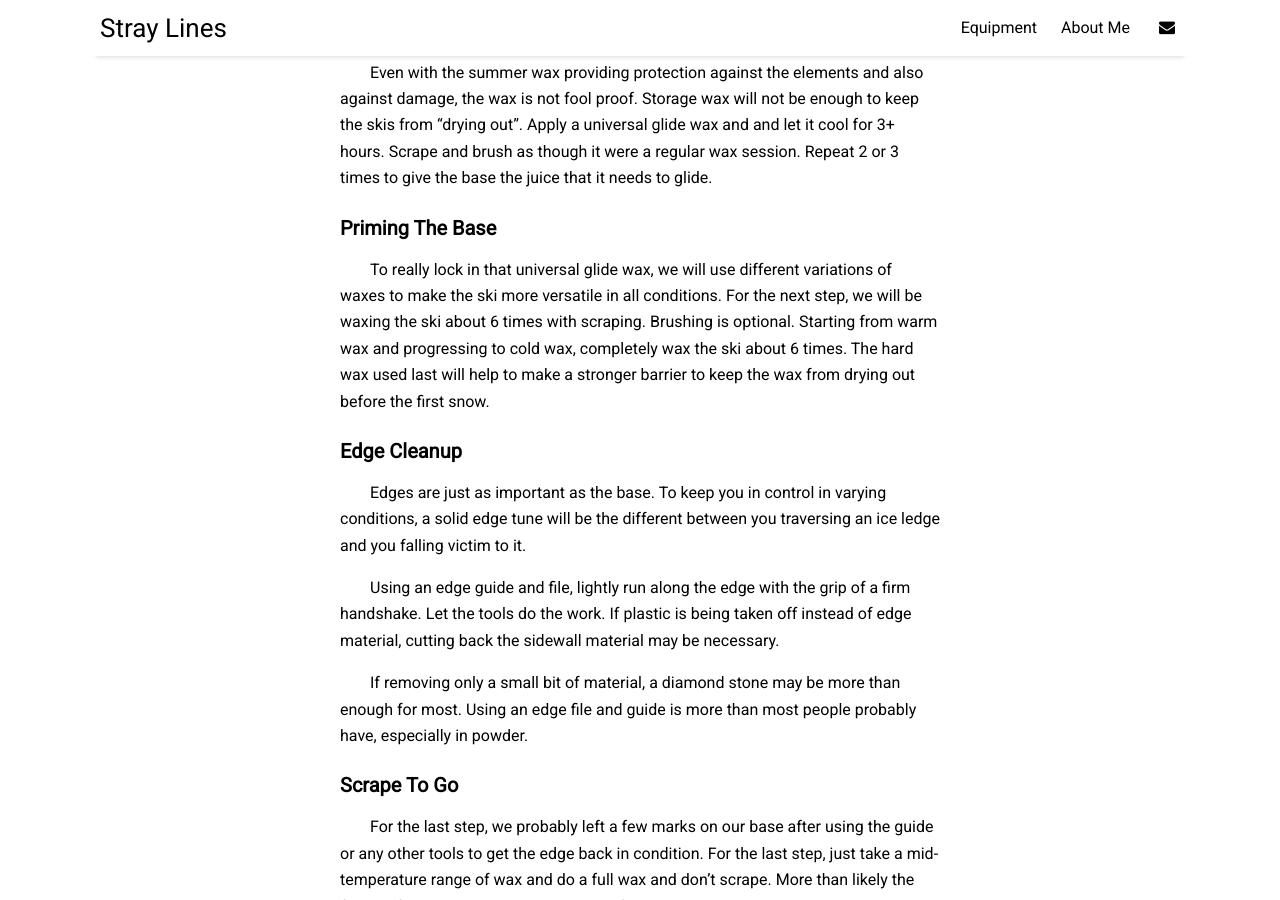
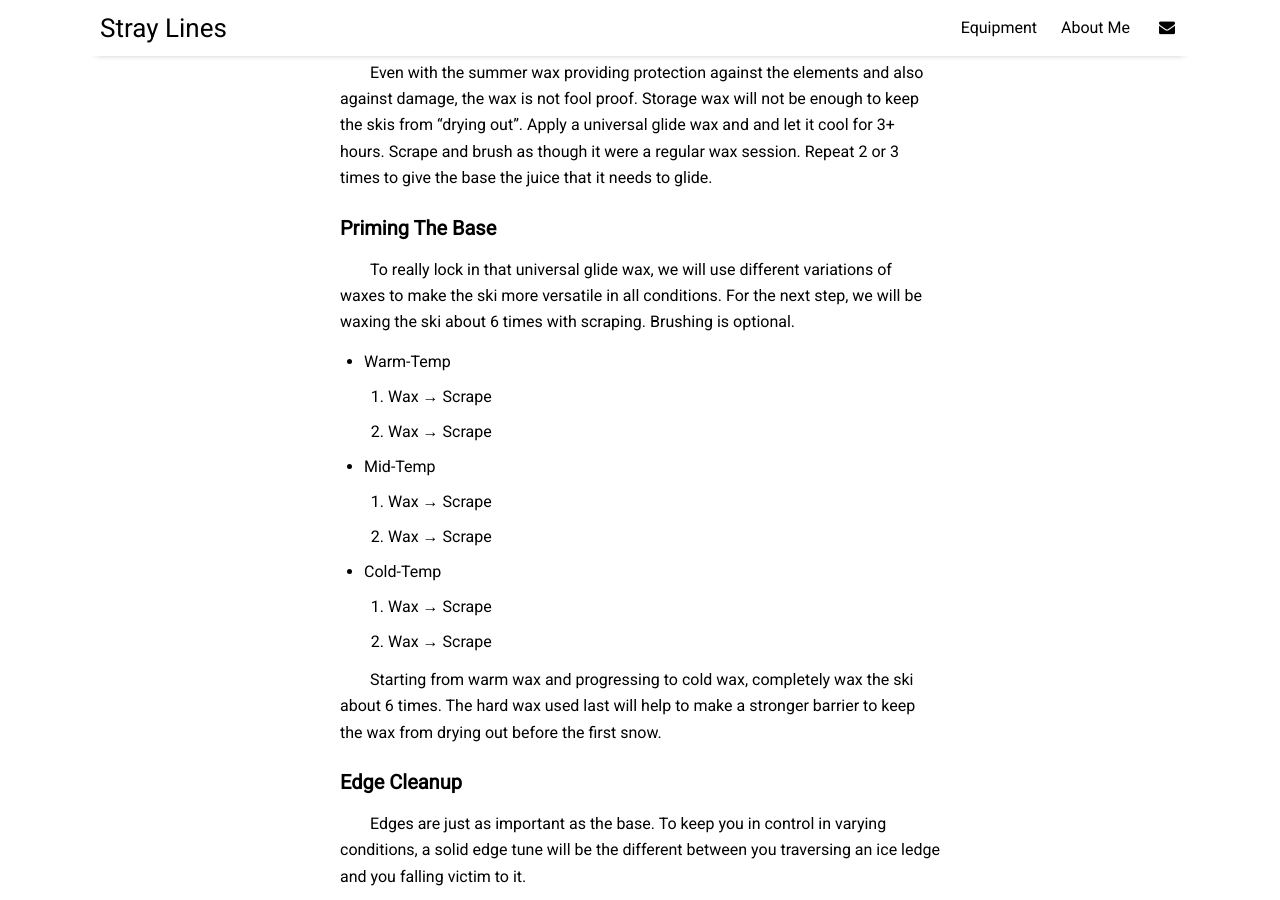
Before and after one commit to eliotcochrane/eliotcochrane.github.io, a Jekyll site: the page built from wip/preseason-wax.md, in a window 1280 px wide and 900 px high, scrolled down 1959 px. Built offline with Jekyll 4.4.1, drawn with Linux system fonts in a browser that asks for light colours; nearby versions of some CDN libraries; some of the changed text lies outside the part shown.

Commit message:
Rephrasing WIP
Rephrase WIP

```diff
--- a/wip/preseason-wax.md
+++ b/wip/preseason-wax.md
@@ -46,7 +46,19 @@ Even with the summer wax providing protection against the elements and also agai
 
 ### Priming The Base
 
-To really lock in that universal glide wax, we will use different variations of waxes to make the ski more versatile in all conditions. For the next step, we will be waxing the ski about 6 times with scraping. Brushing is optional. Starting from warm wax and progressing to cold wax, completely wax the ski about 6 times. The hard wax used last will help to make a stronger barrier to keep the wax from drying out before the first snow.
+To really lock in that universal glide wax, we will use different variations of waxes to make the ski more versatile in all conditions. For the next step, we will be waxing the ski about 6 times with scraping. Brushing is optional.
+
+* Warm-Temp
+    1. Wax → Scrape
+    2. Wax → Scrape
+* Mid-Temp
+    3. Wax → Scrape
+    4. Wax → Scrape
+* Cold-Temp
+    5. Wax → Scrape
+    6. Wax → Scrape
+
+Starting from warm wax and progressing to cold wax, completely wax the ski about 6 times. The hard wax used last will help to make a stronger barrier to keep the wax from drying out before the first snow.
 
 ### Edge Cleanup
 
```
Also changed, not shown: other parts of wip/preseason-wax.md (+1 -1 lines).
